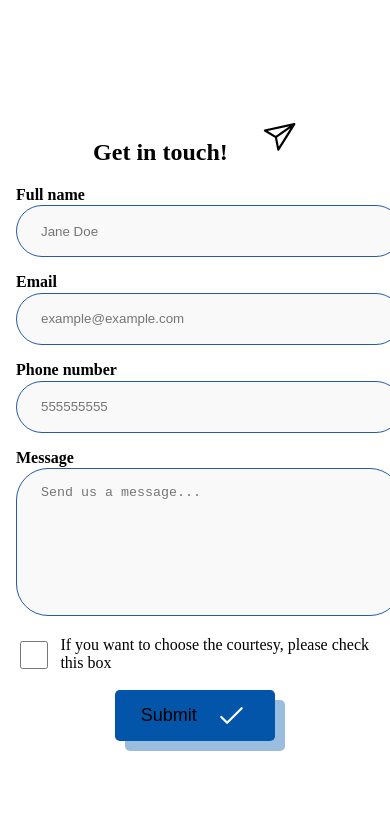
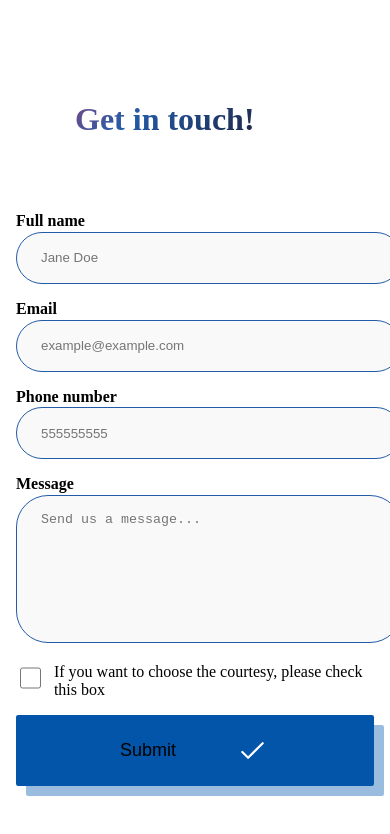
Before and after one commit to ArantxaDR/sending-form-api, a Next.js app: page / in a window 390 px wide. Shown: the top 834 px of the page. Built offline with nearby package versions, Linux system fonts and the light colour scheme.

Commit message:
change background and title styles and fix responsive

```diff
--- a/app/components/submitButton/page.module.css
+++ b/app/components/submitButton/page.module.css
@@ -1,9 +1,8 @@
 .button{
-    width: 10rem;
     border: none;
-    border-radius: 0.3rem;
+    border-radius: .125em;
     outline: none;
-    padding: 0.5rem;
+    padding: 1em 2.5em;
     font-size: large;
     background-color: #0255a8;
     box-shadow: 10px 10px 0 0 #9abddf;
--- a/app/form/page.module.css
+++ b/app/form/page.module.css
@@ -24,6 +24,13 @@
     height: 8rem;
     padding-top: 1rem;
 }
+.courtesy{
+  appearance: none;
+  background-repeat: no-repeat;
+  background-image: linear-gradient(45deg, transparent 50%, currentColor 50%), linear-gradient(135deg, currentColor 50%, transparent 50%);
+  background-position: right 27px top 1.3em, right 23px top 1.3em;
+  background-size: 9px 6px, 6px 9px;
+}
 .checkbox{
   display: flex;
   flex-direction: row;
@@ -32,8 +39,8 @@
 .checkbox input[type='checkbox']{
   outline: none;
   margin-right: 0.8rem;
-  height: 2rem;
-  width: 2rem;
+  height: 1.5rem;
+  width: 1.5rem;
 }
 .checkbox input[type='checkbox']:checked {
   background-color: #235ba8;
@@ -47,3 +54,12 @@
 .checkbox span{
   text-align: left;
 }
+
+@media screen and (min-device-width: 768px) and (max-device-width:1024px) {
+  .form{
+    margin-top: 3rem;
+    display: grid;
+    grid-gap: 1rem;
+    grid-template-columns: repeat(auto-fit, minmax(15rem, 1fr));
+  }
+}
--- a/app/globals.css
+++ b/app/globals.css
@@ -6,14 +6,14 @@
     'Fira Mono', 'Droid Sans Mono', 'Courier New', monospace;
 
   --foreground: #000000;
-  --background-start: #ee3a50;
-  --background-end: #e7f1ff;
+  --background-start: #e7f1ff;
+  --background-end: #5e5c83;
 
 }
 @media (prefers-color-scheme: dark) {
   :root {
     --background-start:#e7f1ff;
-    --background-end: #ee3a50 ;
+    --background-end: #5e5c83 ;
 }
 
 * {
@@ -31,8 +31,8 @@ body {
 body {
   color: var(--foreground);
   background: linear-gradient(
-    20deg, var(--background-start) 0%,
-      var(--background-end) 76%
+    20deg, var(--background-end) 0%,
+      var(--background-start) 76%
     );
   font-family: var(--font-poppins), sans-serif;
 }
@@ -43,24 +43,3 @@ body {
   }
 }
 }
-
-/* Colors
-#000000
-#6d6d6d
-#6d7282
-#717171
-#757575
-#0255a8
-#e7f1ff
-#ee3a50
-#f9f9f9
-#f9f9fa
-#fc334c
-#ffffff
-#ff324b
-#1e1c31
-#235ba8
-#3d3d3d
-#4b5563
-#5e5c83
-*/
--- a/app/page.js
+++ b/app/page.js
@@ -1,15 +1,12 @@
-import Image from 'next/image'
 import Form from './form/page'
 import styles from './page.module.css'
-import send from '../public/send.svg'
 
 export default function Home () {
   return (
     <>
       <main className={styles.main}>
         <section className={styles.title}>
-          <h1>Get in touch!</h1>
-          <Image alt='Send arrow icon' src={send} />
+          <h1 className={styles.text}>Get in touch!</h1>
         </section>
         <Form />
       </main>
--- a/app/page.module.css
+++ b/app/page.module.css
@@ -14,3 +14,30 @@
   flex-direction: row;
   justify-content: space-evenly;
 }
+.text{
+  width: 15rem;
+  background-image: linear-gradient(
+    -225deg,
+    #231557 0%,
+    #fc334c 29%,
+    #235ba8 67%,
+    #1e1c31 100%
+  );
+  background-size: auto auto;
+  background-clip: border-box;
+  background-size: 200% auto;
+  color: #fff;
+  background-clip: text;
+  text-fill-color: transparent;
+  -webkit-background-clip: text;
+  -webkit-text-fill-color: transparent;
+  animation: textclip 3.5s linear infinite;
+  display: inline-block;
+  font-size: 2rem;
+}
+
+@keyframes textclip {
+  to {
+    background-position: 200% center;
+  }
+}
```
Also changed, not shown: public/cancel.svg (deleted), public/send.svg (deleted).
